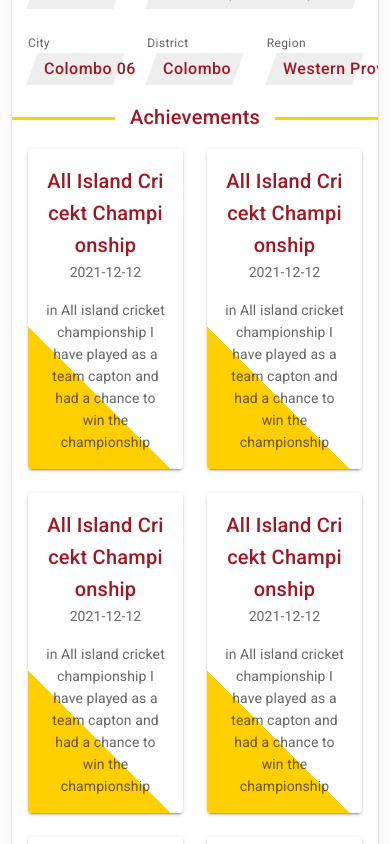
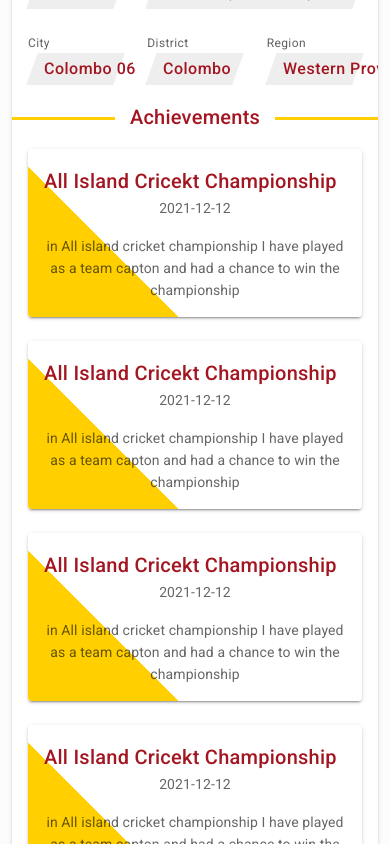
Before and after one commit to vikumDheemantha/crick-click, a Vue app in the folder frontend/: page /player/search in a window 390 px wide. Shown: the part 1540-2384 px from the top of the page. Built offline with nearby package versions, Linux system fonts and the light colour scheme.

Commit message:
main details responsiveness

```diff
--- a/frontend/src/components/playerProfileView/MainDetails.vue
+++ b/frontend/src/components/playerProfileView/MainDetails.vue
@@ -53,9 +53,10 @@
       <v-card-text>
         <v-row>
           <v-col
-            cols="6"
+            cols="12"
             md="6"
             xl="4"
+            xs="12"
             v-for="(achievement, i) in achievements"
             :key="i"
           >
```
